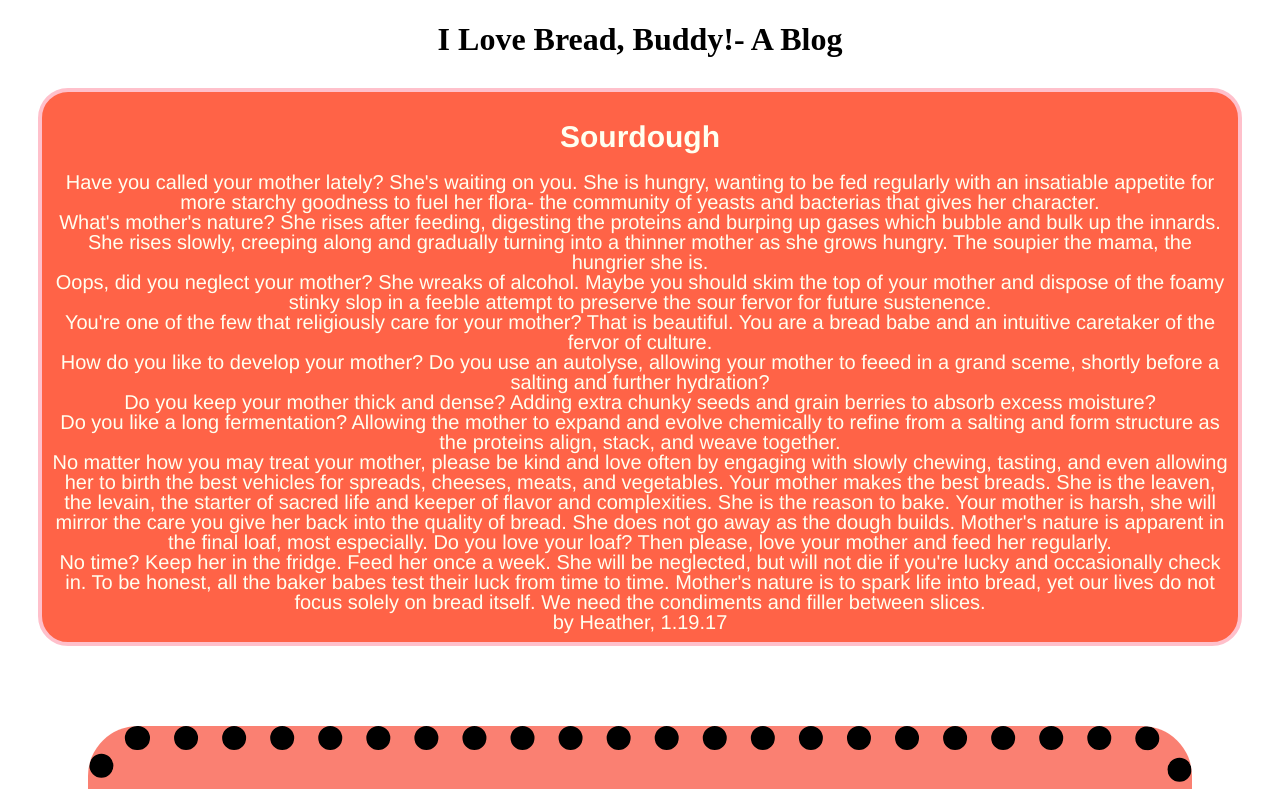
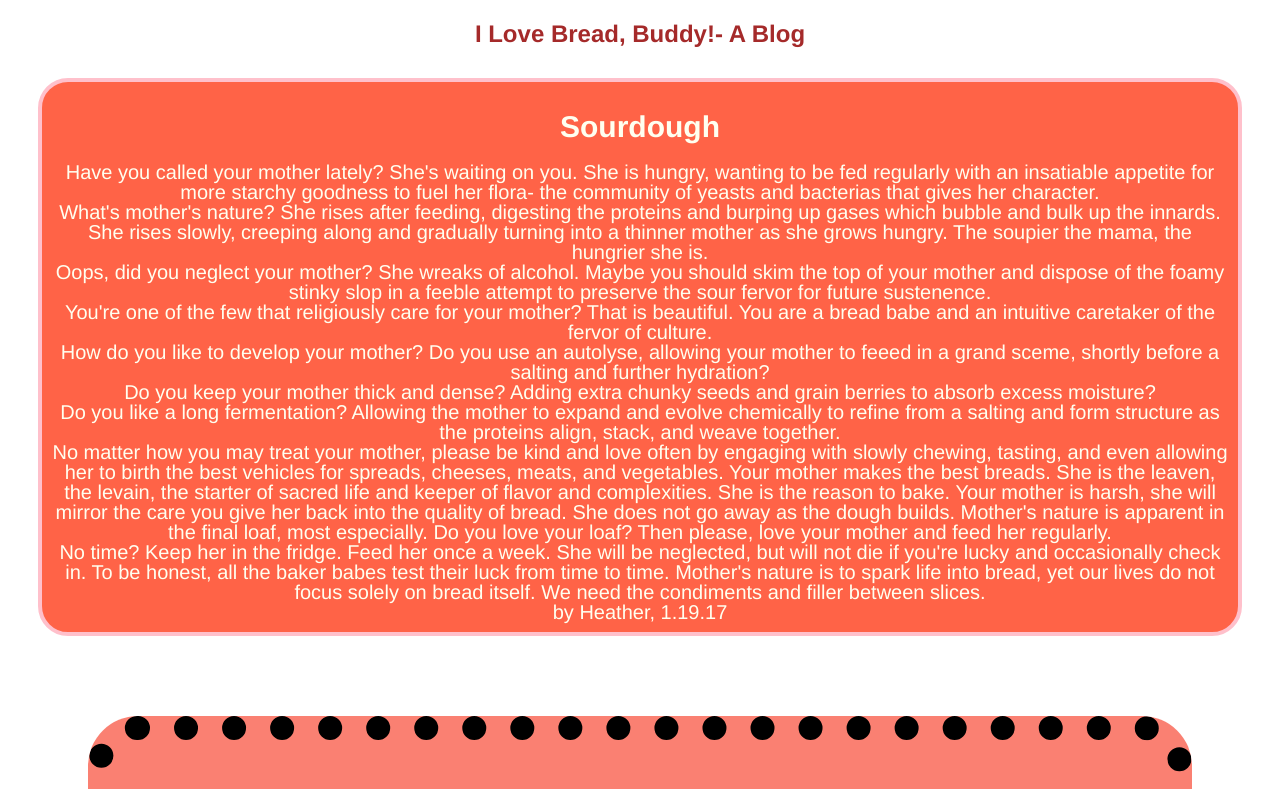
Before and after one commit to hhthacker/blog, a plain HTML site: page index.html in a window 1280 px wide. Shown: the top 789 px of the page. Drawn offline with Linux system fonts and the light colour scheme.

Commit message:
styled title

```diff
--- a/articles.css
+++ b/articles.css
@@ -14,6 +14,8 @@ Each should have a border, but with rounded
 
 h2 {
 	color: brown;
+	font-weight: 900;
+	font-family: helvetica, sans-serif;
 
 }
 
--- a/index.html
+++ b/index.html
@@ -4,10 +4,10 @@
 		<meta charset="utf-8">
 		<meta type="author" content="Heather Thacker">
 		<title>Bread Buddy Blog</title>
-		<link rel="stylesheet" href="blog/articles.css">
+		<link rel="stylesheet" href="articles.css">
 	</head>
 	<body>
-		<h1>I Love Bread, Buddy!- A Blog</h1>
+		<h2>I Love Bread, Buddy!- A Blog</h2>
 
 		<nav><ul></ul></nav>
 
```
